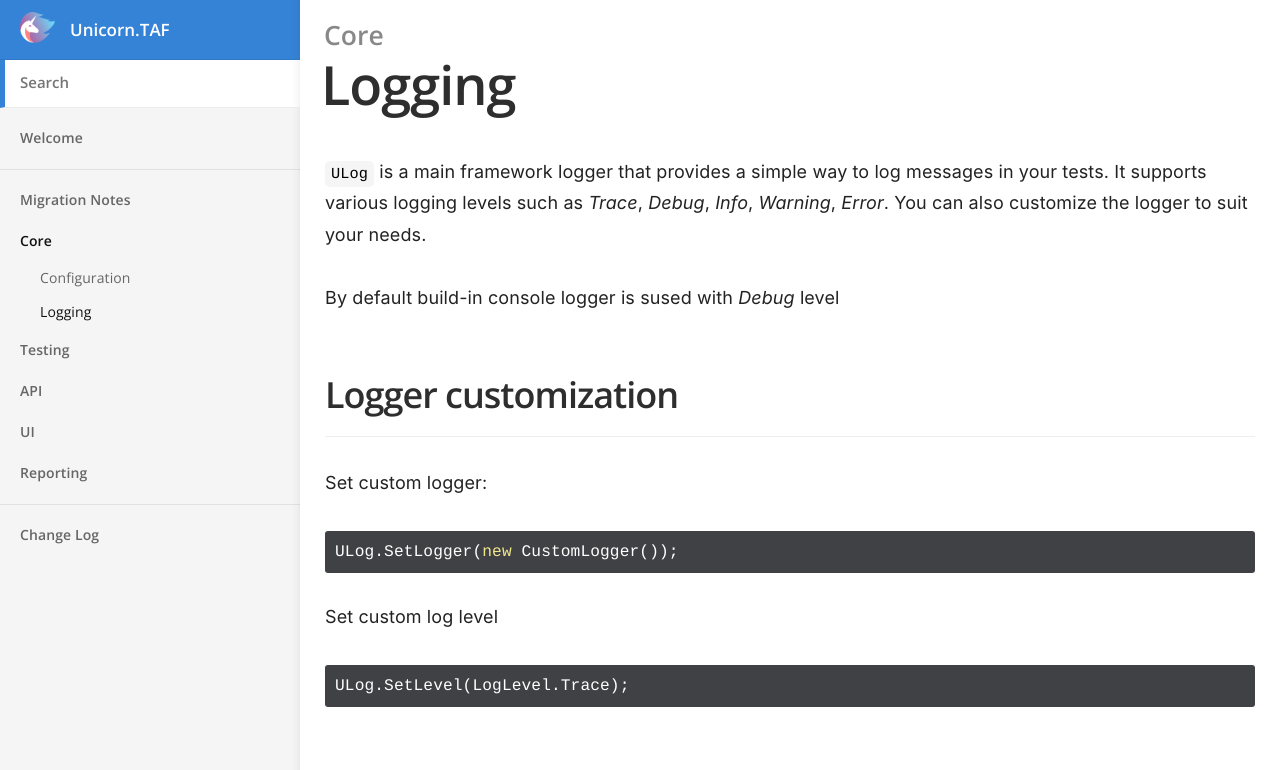
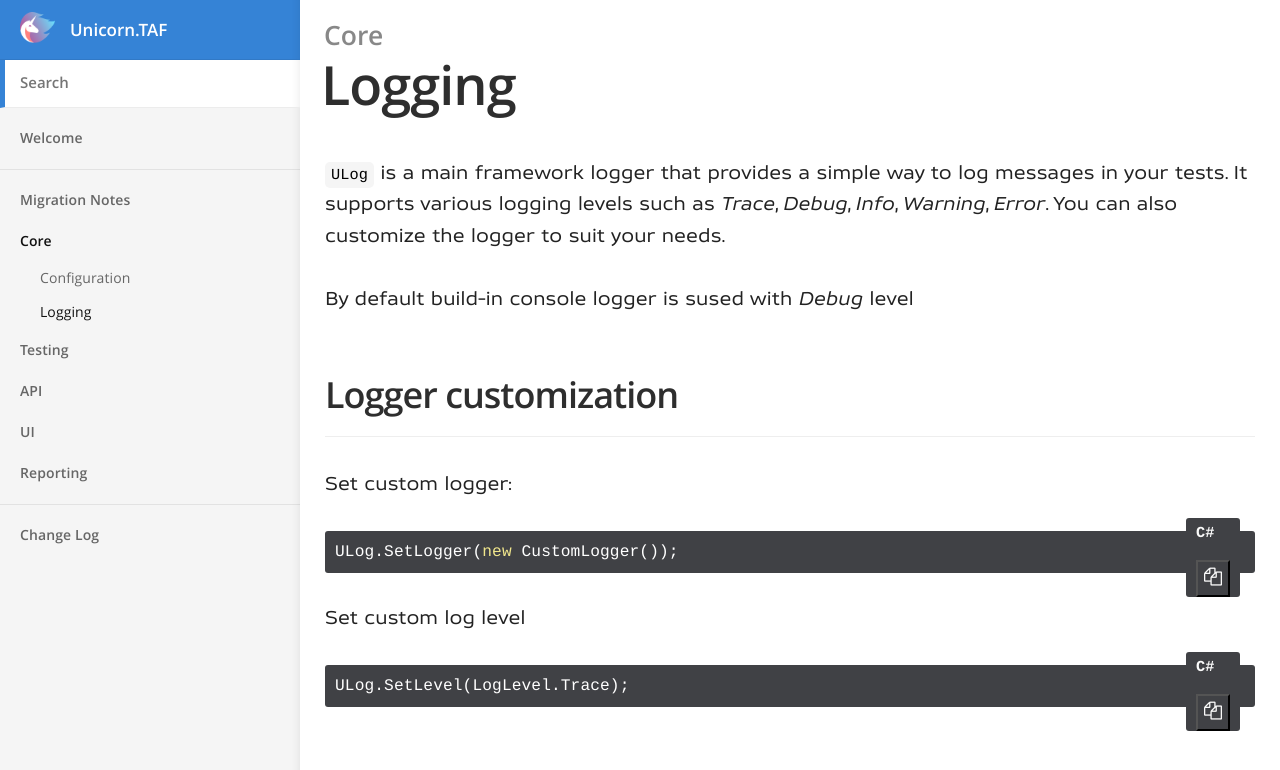
Before and after one commit to Unicorn-TAF/docs, a Jekyll site: the page built from _docs/core/logging.md, in a window 1280 px wide. Shown: the top 770 px of the page. Built offline with Jekyll 4.4.1, drawn with Linux system fonts in a browser that asks for light colours; some web fonts are replaced.

Commit message:
copy-code feature and lang labels

```diff
--- a/_config.yml
+++ b/_config.yml
@@ -2,9 +2,9 @@
 # Site
 
 title: Unicorn.TAF
-url: "https://docs.unicorn-taf.github.io"
-baseurl:
-google_analytics_key:
+url: "https://unicorn-taf.github.io"
+baseurl: /docs
+google_analytics_key: G-R82HWQMSP3
 show_full_navigation: false
 
 # Values for the jekyll-seo-tag gem (https://github.com/jekyll/jekyll-seo-tag)
--- /dev/null
+++ b/_includes/language-alias.html
@@ -0,0 +1,70 @@
+{% comment %}
+
+  Convert the alias of the syntax language to the official name
+
+  See: <https://github.com/rouge-ruby/rouge/wiki/List-of-supported-languages-and-lexers>
+
+{% endcomment %}
+
+{% assign _lang = include.language | default: '' %}
+
+{% case _lang %}
+  {% when 'actionscript', 'as', 'as3' %}
+    {{ 'ActionScript' }}
+  {% when 'applescript' %}
+    {{ 'AppleScript' }}
+  {% when 'brightscript', 'bs', 'brs' %}
+    {{ 'BrightScript' }}
+  {% when 'cfscript', 'cfc' %}
+    {{ 'CFScript' }}
+  {% when 'coffeescript', 'coffee', 'coffee-script' %}
+    {{ 'CoffeeScript' }}
+  {% when 'cs', 'csharp' %}
+   {{ 'C#' }}
+  {% when 'erl' %}
+    {{ 'Erlang' }}
+  {% when 'graphql' %}
+   {{ 'GraphQL' }}
+  {% when 'haskell', 'hs' %}
+   {{ 'Haskell' }}
+  {% when 'javascript', 'js' %}
+    {{ 'JavaScript' }}
+  {% when 'make', 'mf', 'gnumake', 'bsdmake' %}
+    {{ 'Makefile' }}
+  {% when 'md', 'mkd' %}
+    {{ 'Markdown' }}
+  {% when 'm' %}
+    {{ 'Matlab' }}
+  {% when 'objective_c', 'objc', 'obj-c', 'obj_c', 'objectivec' %}
+    {{ 'Objective-C' }}
+  {% when 'perl', 'pl' %}
+    {{ 'Perl' }}
+  {% when 'php','php3','php4','php5' %}
+    {{ 'PHP' }}
+  {% when 'py' %}
+    {{ 'Python' }}
+  {% when 'rb' %}
+    {{ 'Ruby' }}
+  {% when 'rs','no_run','ignore','should_panic' %}
+    {{ 'Rust' }}
+  {% when 'bash', 'zsh', 'ksh', 'sh' %}
+    {{ 'Shell' }}
+  {% when 'st', 'squeak' %}
+    {{ 'Smalltalk' }}
+  {% when 'tex'%}
+    {{ 'TeX' }}
+  {% when 'latex' %}
+    {{ 'LaTex' }}
+  {% when 'ts', 'typescript' %}
+    {{ 'TypeScript' }}
+  {% when 'vb', 'visualbasic' %}
+    {{ 'Visual Basic' }}
+  {% when 'vue', 'vuejs' %}
+    {{ 'Vue.js' }}
+  {% when 'yml' %}
+    {{ 'YAML' }}
+  {% when 'css', 'html', 'scss', 'ssh', 'toml', 'xml', 'yaml', 'json' %}
+    {{ _lang | upcase }}
+  {% else %}
+    {{ _lang | capitalize }}
+{% endcase %}
--- /dev/null
+++ b/_includes/refactor-content.html
@@ -0,0 +1,63 @@
+<!--
+  Refactor the HTML structure.
+-->
+
+{% assign _content = include.content %}
+
+<!--
+  Fixed kramdown code highlight rendering:
+  https://github.com/penibelst/jekyll-compress-html/issues/101
+  https://github.com/penibelst/jekyll-compress-html/issues/71#issuecomment-188144901
+-->
+
+{% if _content contains '<pre class="highlight">' %}
+  {% assign _content = _content
+    | replace: '<div class="highlight"><pre class="highlight"><code', '<div class="highlight"><code'
+  %}
+{% endif %}
+
+<!-- Add header for code snippets -->
+
+{% if _content contains '<div class="highlight"><code>' %}
+  {% assign _code_spippets = _content | split: '<div class="highlight"><code>' %}
+  {% assign _new_content = '' %}
+
+  {% for _snippet in _code_spippets %}
+
+    {% if forloop.last %}
+      {% assign _new_content = _new_content | append: _snippet %}
+
+    {% else %}
+
+      {% assign _left = _snippet | split: '><' | last%}
+
+      {% assign _lang = _left | split: 'language-' | last | split: ' ' | first %}
+      {% capture _label_text %}{% include language-alias.html language=_lang %}{% endcapture %}
+      {% assign _label_icon = 'fa fa-code' %}
+
+      {% capture _label %}
+        <span data-label-text="{{ _label_text | strip }}"></span>
+      {% endcapture %}
+
+      {% assign _new_content = _new_content | append: _snippet
+        | append: '<div class="highlight">'
+        | append: '<div class="code-header">'
+        | append: _label
+        | append: '<button class="copy-code" data-title-succeed="Copied!" onclick="copyCode(this);"><i class="fa fa-files-o"></i></button>'
+        | append: '</div>'
+        | append: '<pre class="highlight"><code>'
+      %}
+
+        <!-- <span data-label-text="{{ _label_text | strip }}"><i class="{{ _label_icon }}"></i></span> -->
+
+    {% endif %}
+
+  {% endfor %}
+
+  {% assign _content = _new_content %}
+
+{% endif %}
+
+<!-- return -->
+
+{{ _content }}
--- a/_layouts/default.html
+++ b/_layouts/default.html
@@ -8,11 +8,11 @@
 		{% seo %}
 		{% feed_meta %}
 
-		<link rel="stylesheet" href="//fonts.googleapis.com/css?family=Merriweather:400,400italic,700,700italic|Open+Sans:400,400italic,600,600italic,700,700italic|Inconsolata:400,700">
 		<link rel="stylesheet" href="{{ site.baseurl }}/css/main.css">
 		<link rel="apple-touch-icon" href="{{ site.baseurl }}/apple-touch-icon.png">
 		<link rel="icon" type="image/png" href="{{ site.baseurl }}/touch-icon.png" sizes="192x192">
 		<link rel="icon" type="image/png" href="{{ site.baseurl }}/images/favicon.png">
+		<link rel="stylesheet" href="https://cdnjs.cloudflare.com/ajax/libs/font-awesome/4.7.0/css/font-awesome.min.css">
 
 		{% if jekyll.environment == 'production' and site.google_analytics_key != '' %}
 			<script>
@@ -22,6 +22,8 @@
 			</script>
 			<script async src='https://www.google-analytics.com/analytics.js'></script>
 		{% endif %}
+
+		<script src="{{ "/scripts/copy-code.js " | prepend: site.baseurl }}" charset="utf-8"></script>
 	</head>
 
 	<body>
@@ -75,7 +77,11 @@
 				<h3>{{ page.title }}</h3>
 			</div>
 			<article class="content">
-				{{ content }}
+				{% capture _content %}
+					{% include refactor-content.html content=content %}
+				{% endcapture %}
+
+				{{ _content }}
 			</article>
 		</section>
 
--- a/_sass/_code.scss
+++ b/_sass/_code.scss
@@ -3,6 +3,47 @@
     src: url('../fonts/IosevkaMono-NormalRegular.woff2') format('woff2');
     font-weight: normal;
     font-style: normal;
+}
+
+.code-header {
+
+  color: #FAFAFA;
+  background-color: #404145;
+  border-radius: 3px;
+  padding: 0 10px 0 10px;
+  font-family: "Iosevka Mono",monospace,sans-serif;
+  margin-right: 10px;
+  margin-top: -12.5px;
+  justify-content: space-between;
+  align-items: center;
+  font-weight: 400;
+  position: absolute;
+  right: 30px;
+
+  /* the label block */
+  span {
+
+    /* label text */
+    &::after {
+      content: attr(data-label-text);
+      font-size: 0.85em;
+      font-weight: 600;
+    }
+  }
+
+	.copy-code {
+    color: #FAFAFA;
+    background: none;
+    cursor:pointer;
+    display: block;
+    margin-top: 10px;
+    margin-left: auto;
+    margin-right: 0;
+  }
+}
+
+.highlighter-rouge > div.highlight {
+  overflow: visible;
 }
 
 pre, code, tt {
--- a/_sass/_typography.scss
+++ b/_sass/_typography.scss
@@ -1,3 +1,31 @@
+@font-face {
+    font-family: Calleo-Trial;
+    src: url('../fonts/Calleo-Trial-Regular.woff2') format('woff2');
+    font-weight: normal;
+    font-style: normal;
+}
+
+@font-face {
+    font-family: Calleo-Trial;
+    src: url('../fonts/Calleo-Trial-Bold.woff2') format('woff2');
+    font-weight: bold;
+    font-style: normal;
+}
+
+@font-face {
+    font-family: Calleo-Trial;
+    src: url('../fonts/Calleo-Trial-BoldItalic.woff2') format('woff2');
+    font-weight: bold;
+    font-style: italic;
+}
+
+@font-face {
+    font-family: Calleo-Trial;
+    src: url('../fonts/Calleo-Trial-Italic.woff2') format('woff2');
+    font-weight: normal;
+    font-style: italic;
+}
+
 html {
 	height: 100%;
 	max-height: 100%;
@@ -8,7 +36,7 @@ html {
 body {
 	height: 100%;
 	max-height: 100%;
-	font-family: system, -apple-system, BlinkMacSystemFont, "Helvetica Neue", "Lucida Grande", sans-serif;
+	font-family: 'Calleo-Trial', sans-serif;
 	//font-family: "Merriweather", serif;
 	letter-spacing: 0.01rem;
 	font-size: 1.8em;
--- /dev/null
+++ b/scripts/copy-code.js
@@ -0,0 +1,61 @@
+async function copyCode(element) {
+    // Select code element within code block
+    const codeElement = element.parentElement.parentElement.querySelector("code");
+
+    // Get the text content of the code element
+    const codeToCopy = codeElement.textContent.trim();
+
+    let permissionGranted = true;
+
+    try {
+        var result = await navigator.permissions.query({ name: "clipboard-write" });
+        if (result.state != "granted" && result.state != "prompt") {
+            permissionGranted = false;
+        }
+    } catch (_) {
+        // The clipboard-write permission name is not supported in Firefox, only Chromium browsers.
+        // default to true in case of error for firefox
+    }
+
+    try {
+        if (permissionGranted) {
+            await navigator.clipboard.writeText(codeToCopy);
+        } else {
+            copyCodeBlockExecCommand(codeToCopy, codeElement.parentElement.parentElement);
+        }
+    } catch (_) {
+        copyCodeBlockExecCommand(codeToCopy, codeElement.parentElement.parentElement);
+    } finally {
+        showCopyStatus(element, "fa-check");
+    }
+}
+
+function showCopyStatus(element, status) {
+    const icon = element.querySelector("i");
+
+    icon.classList.remove("fa-files-o");
+    icon.classList.add(status);
+
+    // Remove the class after 2 seconds
+    setTimeout(() => {
+        icon.classList.add("fa-files-o");
+        icon.classList.remove(status);
+    }, 1000);
+}
+
+function copyCodeBlockExecCommand(codeToCopy, codeBlock) {
+    const textArea = document.createElement("textArea");
+    textArea.contentEditable = "true";
+    textArea.readOnly = "false";
+    textArea.className = "copyable-text-area";
+    textArea.value = codeToCopy;
+    codeBlock.insertBefore(textArea, codeBlock.firstChild);
+    const range = document.createRange();
+    range.selectNodeContents(textArea);
+    const sel = window.getSelection();
+    sel.removeAllRanges();
+    sel.addRange(range);
+    textArea.setSelectionRange(0, 999999);
+    document.execCommand("copy");
+    codeBlock.removeChild(textArea);
+}
```
Also changed, not shown: fonts/Calleo-Trial-Bold.woff2 (added), fonts/Calleo-Trial-BoldItalic.woff2 (added), fonts/Calleo-Trial-Italic.woff2 (added), fonts/Calleo-Trial-Light.woff2 (added), fonts/Calleo-Trial-Regular.woff2 (added).
